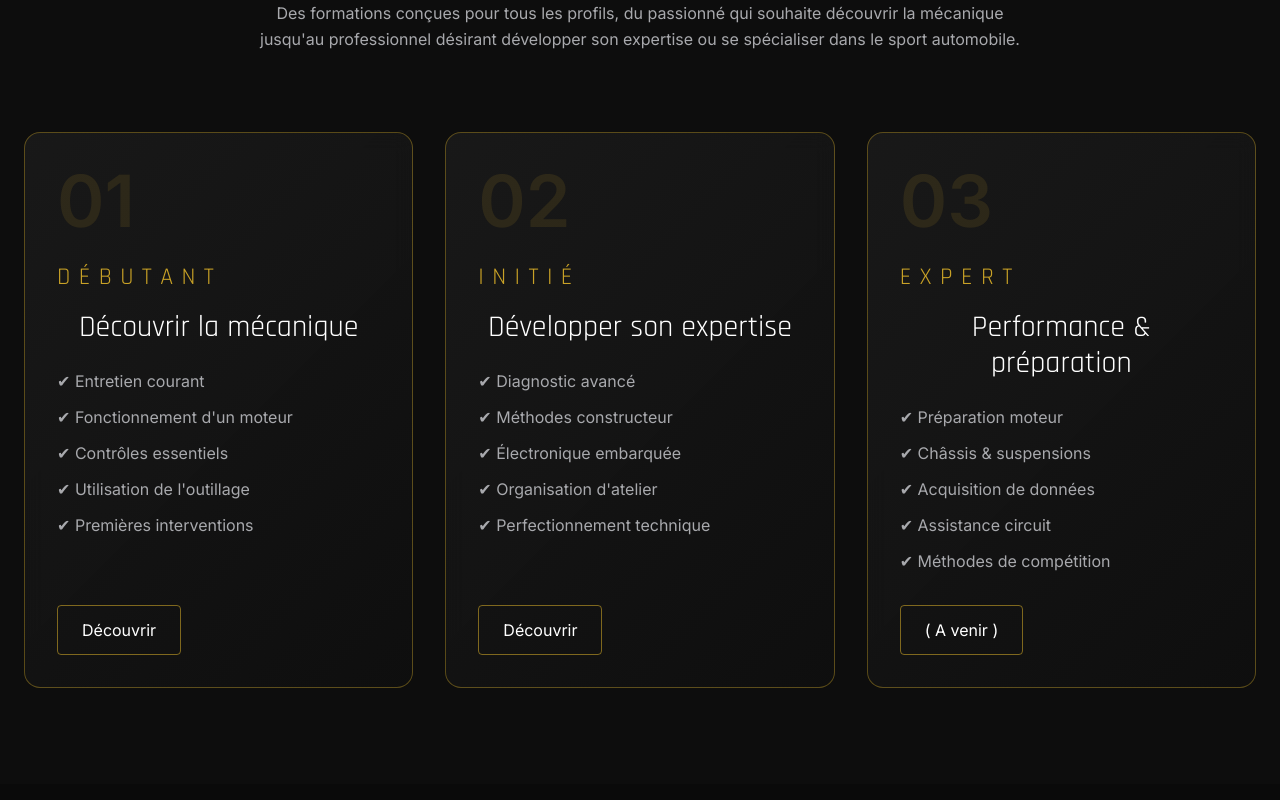
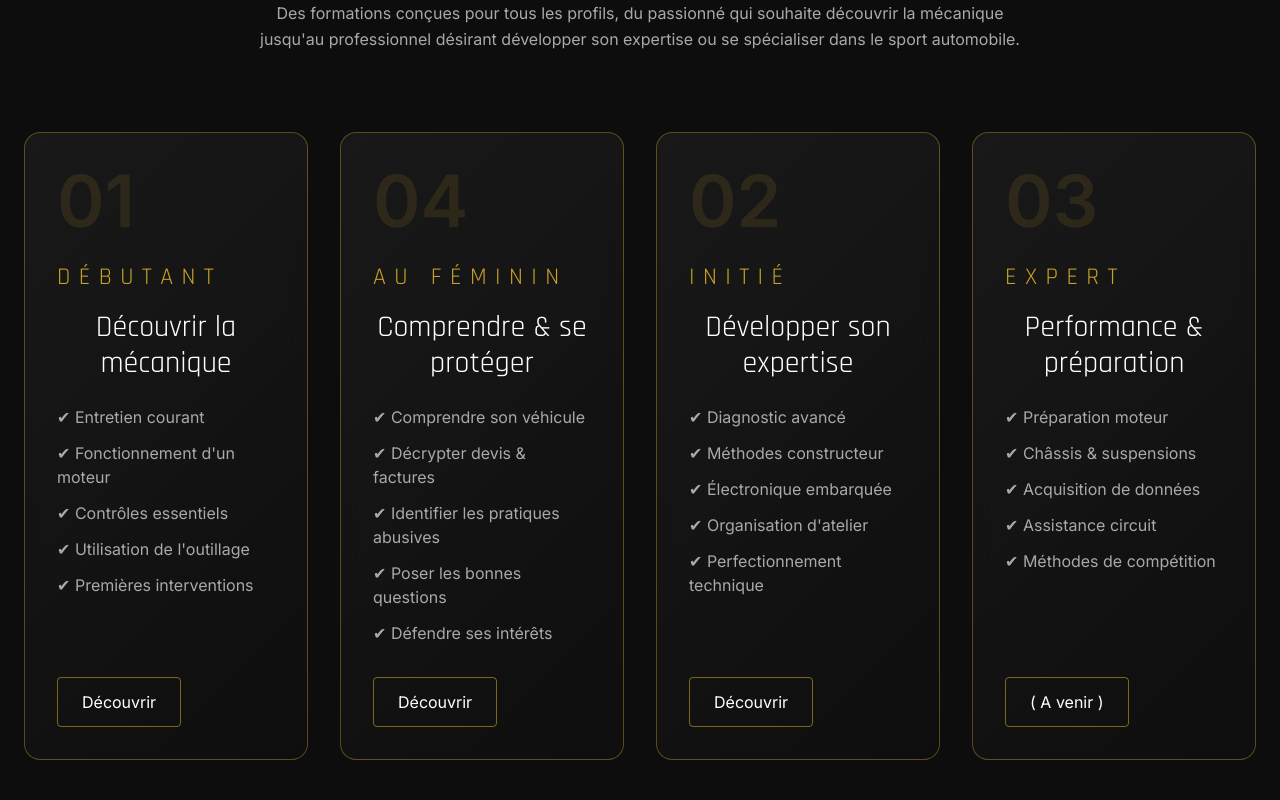
Before and after one commit to PerformancePrestigeAcademy/performance-prestige-academy, a React (Vite) app: page /formation in a window 1280 px wide. Shown: the part 1640-2440 px from the top of the page. Built offline with nearby package versions, Linux system fonts and the light colour scheme.

Commit message:
PATCH 015 v6

```diff
--- a/src/Pages/FormationPage.tsx
+++ b/src/Pages/FormationPage.tsx
@@ -6,7 +6,7 @@ import Footer from "../components/Footer.tsx";
 import SEO from "../components/SEO.tsx";
 import ServiceCard from "../components/ServiceCard";
 import FormationModal from "../components/FormationModal";
-import {initiationMecaniqueFormation, perfectionnementMecaniqueFormation,
+import {initiationMecaniqueFormation, mecaniqueAuFemininFormation, perfectionnementMecaniqueFormation,
     preparationEntreeCAPFormation, preparationEntreeBacProFormation, preparationEntreeBTSFormation,
     preparationExamensCAPFormation, preparationExamensBacProFormation, preparationExamensBTSFormation,
     } from "../data/formations";
@@ -190,7 +190,7 @@ Performance & Prestige Academy
 
          </div>
 
-     <div className="grid lg:grid-cols-3 gap-8">
+     <div className="grid md:grid-cols-2 xl:grid-cols-4 gap-8">
 
      {/* DÉBUTANT */}
          <ServiceCard
@@ -224,6 +224,34 @@ Performance & Prestige Academy
 
     </div>
 
+</ServiceCard>
+
+{/* AU FÉMININ */}
+<ServiceCard
+  number="04"
+  subtitle="AU FÉMININ"
+  title="Comprendre & se protéger"
+>
+  <ul className="space-y-3 text-[#A8A9AD]">
+    <li>✔ Comprendre son véhicule</li>
+    <li>✔ Décrypter devis & factures</li>
+    <li>✔ Identifier les pratiques abusives</li>
+    <li>✔ Poser les bonnes questions</li>
+    <li>✔ Défendre ses intérêts</li>
+  </ul>
+
+  <div className="mt-auto pt-8">
+    <button
+      type="button"
+      onClick={() => {
+        setSelectedFormation(mecaniqueAuFemininFormation);
+        setIsFormationModalOpen(true);
+      }}
+      className="btn-outline-gold inline-block px-6 py-3 rounded"
+    >
+      Découvrir
+    </button>
+  </div>
 </ServiceCard>
 
      {/* INITIE */}
--- a/src/data/formations.ts
+++ b/src/data/formations.ts
@@ -210,6 +210,219 @@ export const initiationMecaniqueFormation: Formation = {
     "Le certificat remis atteste la réussite aux évaluations internes organisées par Performance & Prestige Academy. Il ne constitue ni un diplôme d’État, ni un titre professionnel, ni une certification enregistrée au RNCP ou au Répertoire spécifique, ni une habilitation professionnelle.",
 };
 
+
+              {/* Mecanique au feminin */}
+
+export const mecaniqueAuFemininFormation: Formation = {
+  id: "mecanique-au-feminin",
+  reference: "PPA-MAF-CPA",
+  title: "Mécanique au féminin",
+  subtitle:
+    "Comprendre son véhicule, identifier les pratiques abusives et défendre ses intérêts",
+  level: "Débutant",
+  vehicles: "Automobile",
+  format: "Théorie, démonstrations et mises en situation",
+
+  nature:
+    "Action d’acquisition et de développement des connaissances permettant de mieux comprendre son véhicule, d’analyser les interventions proposées par un professionnel et d’identifier certaines pratiques abusives.",
+
+  audience:
+    "Femmes souhaitant acquérir davantage d’autonomie dans la gestion, l’entretien et la réparation de leur véhicule, même sans connaissance préalable en mécanique.",
+
+  prerequisites: [
+    "Aucune connaissance préalable en mécanique n’est exigée.",
+    "Savoir lire et comprendre des consignes simples en français.",
+    "Aucune expérience technique ou pratique n’est nécessaire.",
+  ],
+
+  generalObjective:
+    "À l’issue de la formation, la participante sera capable de mieux comprendre le fonctionnement et l’entretien de son véhicule, de décrypter un devis ou une facture, de poser les bonnes questions et d’identifier certaines pratiques abusives.",
+
+  operationalObjectives: [
+    "Identifier les principaux organes d’un véhicule.",
+    "Comprendre les opérations d’entretien les plus courantes.",
+    "Reconnaître les principaux témoins d’alerte et symptômes mécaniques.",
+    "Décrire précisément un dysfonctionnement à un professionnel.",
+    "Comprendre la composition d’un devis et d’une facture.",
+    "Distinguer une intervention nécessaire d’une prestation insuffisamment justifiée.",
+    "Identifier certains signaux pouvant révéler une pratique abusive.",
+    "Demander des explications, des preuves ou un second avis.",
+    "Prendre une décision sans subir de pression commerciale.",
+    "Conserver la maîtrise des interventions réalisées sur son véhicule.",
+  ],
+
+  modules: [
+    {
+      title: "Module 1 — Comprendre les principaux éléments de son véhicule",
+      description:
+        "Acquérir les bases indispensables pour comprendre le rôle des principaux organes mécaniques et dialoguer plus facilement avec un professionnel.",
+      topics: [
+        "Organisation générale d’un véhicule",
+        "Moteur, transmission, freinage, direction et suspension",
+        "Batterie, alternateur et démarreur",
+        "Pneumatiques et équipements de sécurité",
+        "Principaux fluides et consommables",
+      ],
+    },
+
+    {
+      title: "Module 2 — Comprendre l’entretien courant",
+      description:
+        "Identifier les opérations réellement nécessaires pour assurer la sécurité, la fiabilité et la longévité du véhicule.",
+      topics: [
+        "Programme d’entretien du constructeur",
+        "Vidange et remplacement des filtres",
+        "Freinage et pneumatiques",
+        "Distribution et pièces d’usure",
+        "Contrôle des niveaux",
+        "Différence entre entretien préventif et réparation",
+      ],
+    },
+
+    {
+      title: "Module 3 — Reconnaître les symptômes et les alertes",
+      description:
+        "Apprendre à observer son véhicule et à décrire clairement un problème avant de consulter un professionnel.",
+      topics: [
+        "Voyants du tableau de bord",
+        "Bruits et vibrations inhabituels",
+        "Fuites et odeurs anormales",
+        "Difficultés de démarrage",
+        "Perte de puissance",
+        "Comportement anormal du freinage ou de la direction",
+      ],
+    },
+
+    {
+      title: "Module 4 — Décrypter un devis et une facture",
+      description:
+        "Comprendre les différentes lignes d’un document commercial afin d’évaluer plus sereinement les prestations proposées.",
+      topics: [
+        "Pièces, main-d’œuvre et consommables",
+        "Temps de travail facturé",
+        "Pièces neuves, échange standard et pièces d’occasion",
+        "Références et quantités",
+        "Prestations complémentaires",
+        "Comparaison entre devis et facture finale",
+        "Repérage des lignes imprécises ou insuffisamment expliquées",
+      ],
+    },
+
+    {
+      title: "Module 5 — Identifier les pratiques abusives",
+      description:
+        "Reconnaître certaines situations anormales ou insuffisamment justifiées afin d’éviter les mauvaises surprises.",
+      topics: [
+        "Interventions proposées sans diagnostic précis",
+        "Remplacement systématique de pièces",
+        "Prestations ajoutées sans explication claire",
+        "Surfacturation ou doublons",
+        "Travaux engagés sans accord préalable",
+        "Pression pour accepter immédiatement une réparation",
+        "Refus d’expliquer ou de montrer les éléments remplacés",
+        "Évolution importante du montant sans justification",
+      ],
+    },
+
+    {
+      title: "Module 6 — Poser les bonnes questions et défendre ses intérêts",
+      description:
+        "Adopter une communication claire et structurée pour conserver la maîtrise des décisions concernant son véhicule.",
+      topics: [
+        "Demander un diagnostic expliqué",
+        "Exiger un devis suffisamment détaillé",
+        "Faire préciser le caractère urgent ou non d’une réparation",
+        "Demander à voir les pièces remplacées",
+        "Demander un second avis",
+        "Refuser une prestation insuffisamment justifiée",
+        "Vérifier la facture avant le règlement",
+        "Conserver les documents relatifs au véhicule",
+      ],
+    },
+
+    {
+      title: "Module 7 — Études de cas et mises en situation",
+      description:
+        "Mettre en pratique les connaissances acquises à partir de situations inspirées de cas réels.",
+      topics: [
+        "Analyse de devis",
+        "Analyse de factures",
+        "Identification de prestations incohérentes",
+        "Simulation d’un échange avec un professionnel",
+        "Formulation des questions à poser",
+        "Décision entre réparation, second avis ou refus",
+      ],
+    },
+  ],
+
+  methods: [
+    "Apports théoriques illustrés",
+    "Présentation de composants mécaniques",
+    "Démonstrations sur véhicule",
+    "Analyse de devis et de factures",
+    "Études de situations concrètes",
+    "Mises en situation et jeux de rôle",
+    "Échanges avec le formateur",
+    "Questionnaire de validation des acquis",
+  ],
+
+  resources: [
+    "Support de cours remis à chaque participante",
+    "Véhicule automobile",
+    "Composants mécaniques de démonstration",
+    "Exemples de devis et de factures",
+    "Documents d’entretien constructeur",
+    "Outillage manuel",
+    "Équipements de protection",
+    "Zone de travail sécurisée",
+  ],
+
+  trainer: {
+    name: "Schoenenberger Jérémy",
+    qualification:
+      "Technicien préparateur compétition, diplômé de l’École de la Performance à Nogaro comme Technicien préparateur développeur de véhicules de compétition, option motocycles.",
+  },
+
+  tracking: [
+    "Émargement ou preuve de présence",
+    "Participation aux activités",
+    "Réalisation des études de cas",
+    "Participation aux mises en situation",
+    "Traçabilité des évaluations",
+  ],
+
+  evaluation: [
+    "Questionnaire théorique",
+    "Identification des principaux organes d’un véhicule",
+    "Analyse d’un devis",
+    "Analyse d’une facture",
+    "Identification de pratiques potentiellement abusives",
+    "Mise en situation face à une proposition de réparation",
+  ],
+
+  successCriteria: [
+    "Obtenir au minimum 70 % de bonnes réponses au contrôle théorique.",
+    "Identifier correctement les informations principales d’un devis.",
+    "Repérer les anomalies essentielles dans une situation proposée.",
+    "Formuler les questions permettant d’obtenir des explications claires.",
+    "Adopter une démarche adaptée face à une intervention insuffisamment justifiée.",
+  ],
+
+  certification: [
+    "Attestation de participation remise à chaque participante.",
+    "Certificat interne de réussite lorsque les évaluations sont validées.",
+  ],
+
+  accessibility:
+    "Les besoins particuliers ou situations de handicap sont étudiés avant l’inscription afin d’évaluer les adaptations possibles.",
+
+  practicalInformation:
+    "La durée, les dates, le lieu, le tarif et l’effectif seront communiqués lors de l’ouverture des prochaines sessions.",
+
+  legalNotice:
+    "Le certificat remis atteste la réussite aux évaluations internes organisées par Performance & Prestige Academy. Il ne constitue ni un diplôme d’État, ni un titre professionnel, ni une certification enregistrée au RNCP ou au Répertoire spécifique, ni une habilitation professionnelle.",
+};
+
               {/* Perfectionnement mécanique INITIE */}
 
 
```
